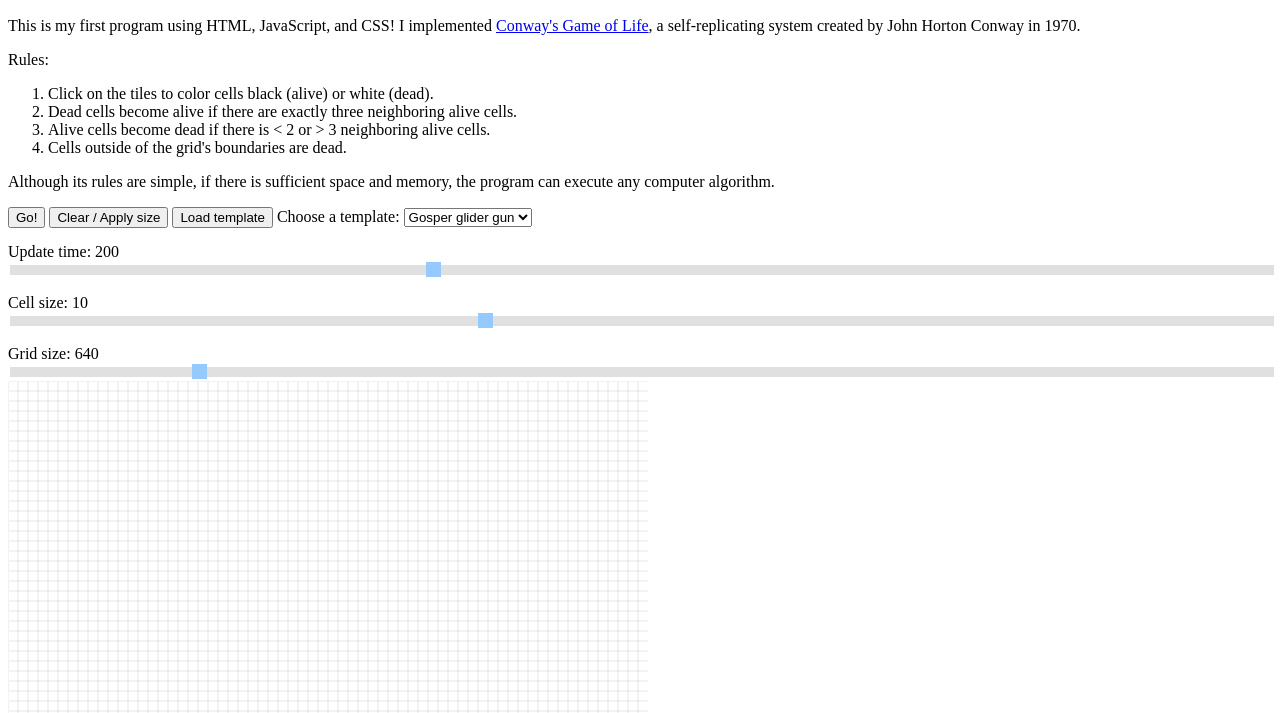
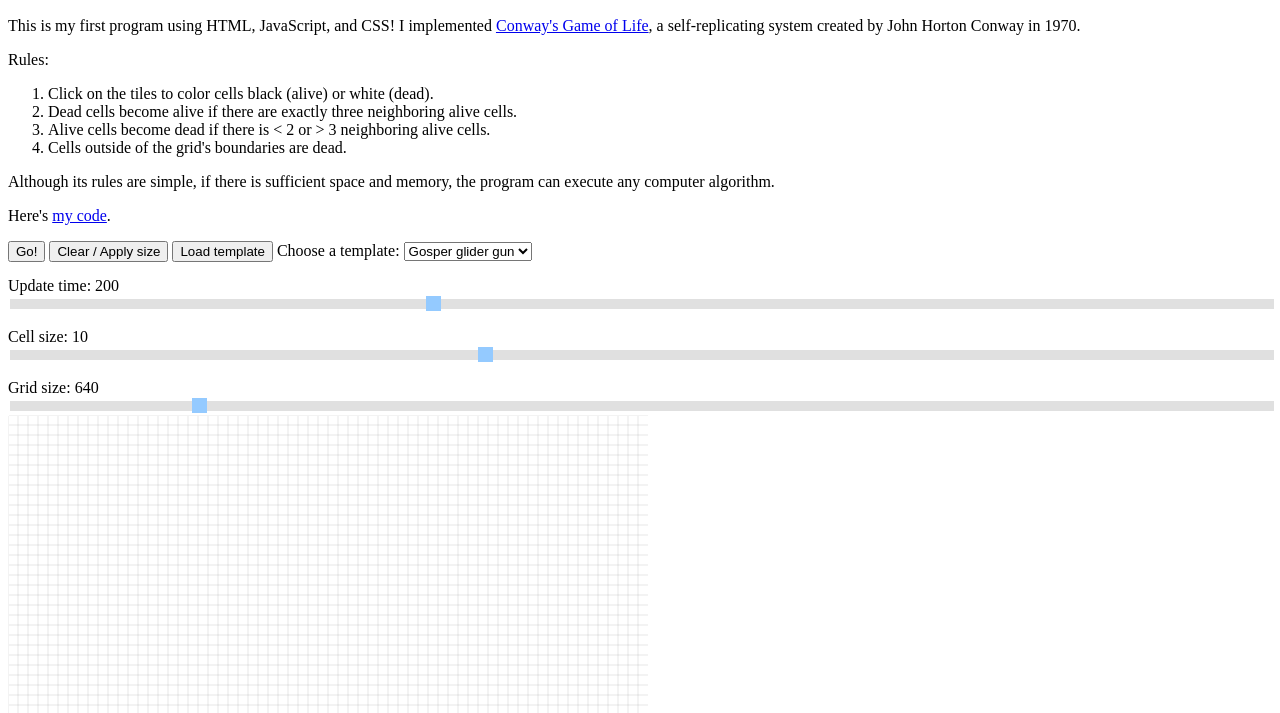
Before and after one commit to jaehayi25/GameOfLife, a plain HTML site: page index.html in a window 1280 px wide. Shown: the part 87-800 px from the top of the page. Drawn offline with Linux system fonts and the light colour scheme.

Commit message:
Update index.html

```diff
--- a/index.html
+++ b/index.html
@@ -19,6 +19,7 @@
             <li>Cells outside of the grid's boundaries are dead.</li>
         </ol>
         <p>Although its rules are simple, if there is sufficient space and memory, the program can execute any computer algorithm. </p>
+        <p>Here's <a href="https://github.com/jaehayi25/GameOfLife">my code</a>.</p>
         <button onclick = "goButton()" id = "button1">Go!</button>
         <button onclick = "clearButton()" id = "button2">Clear / Apply size</button>
         <button onclick = "templateButton()">Load template</button>
```
